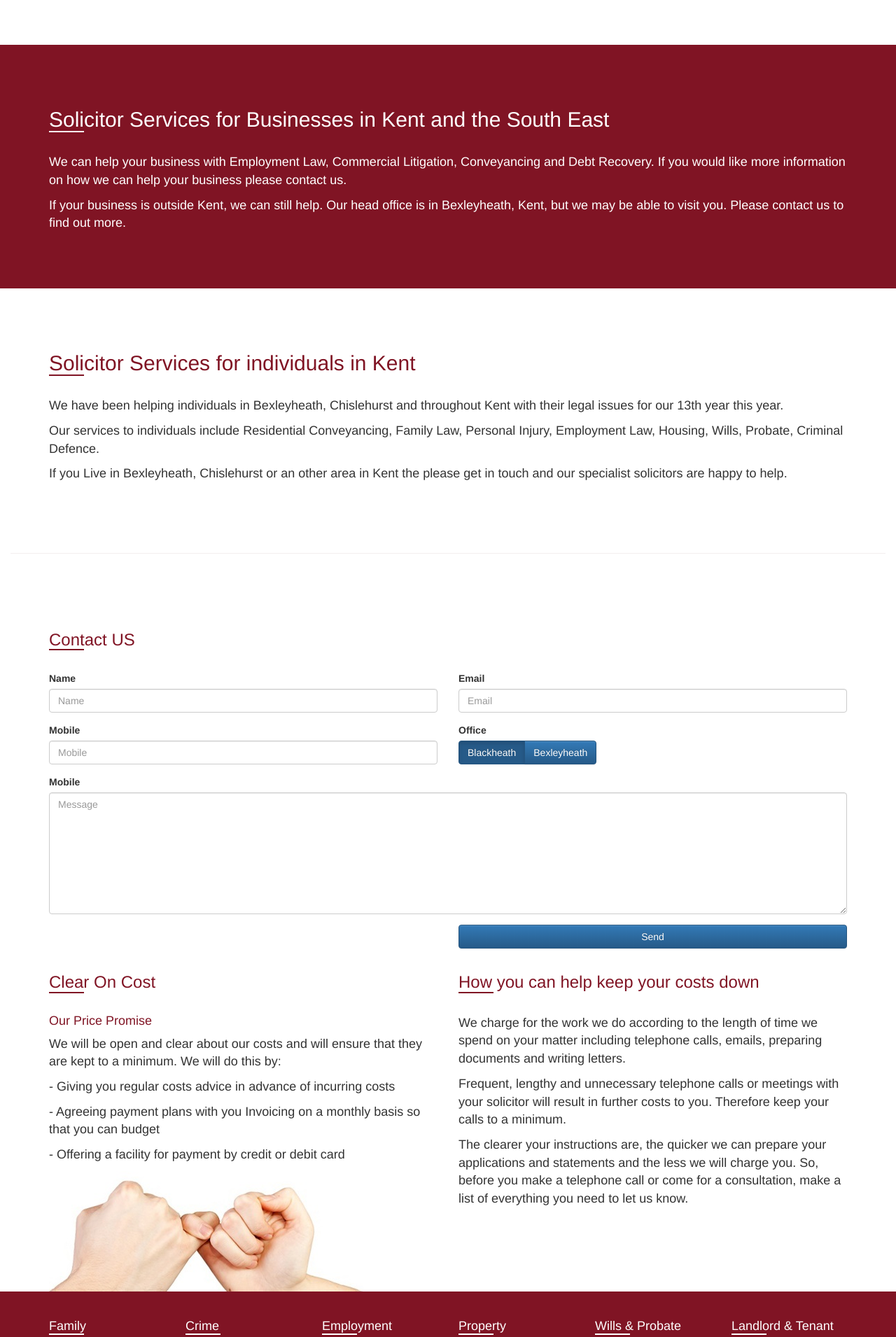
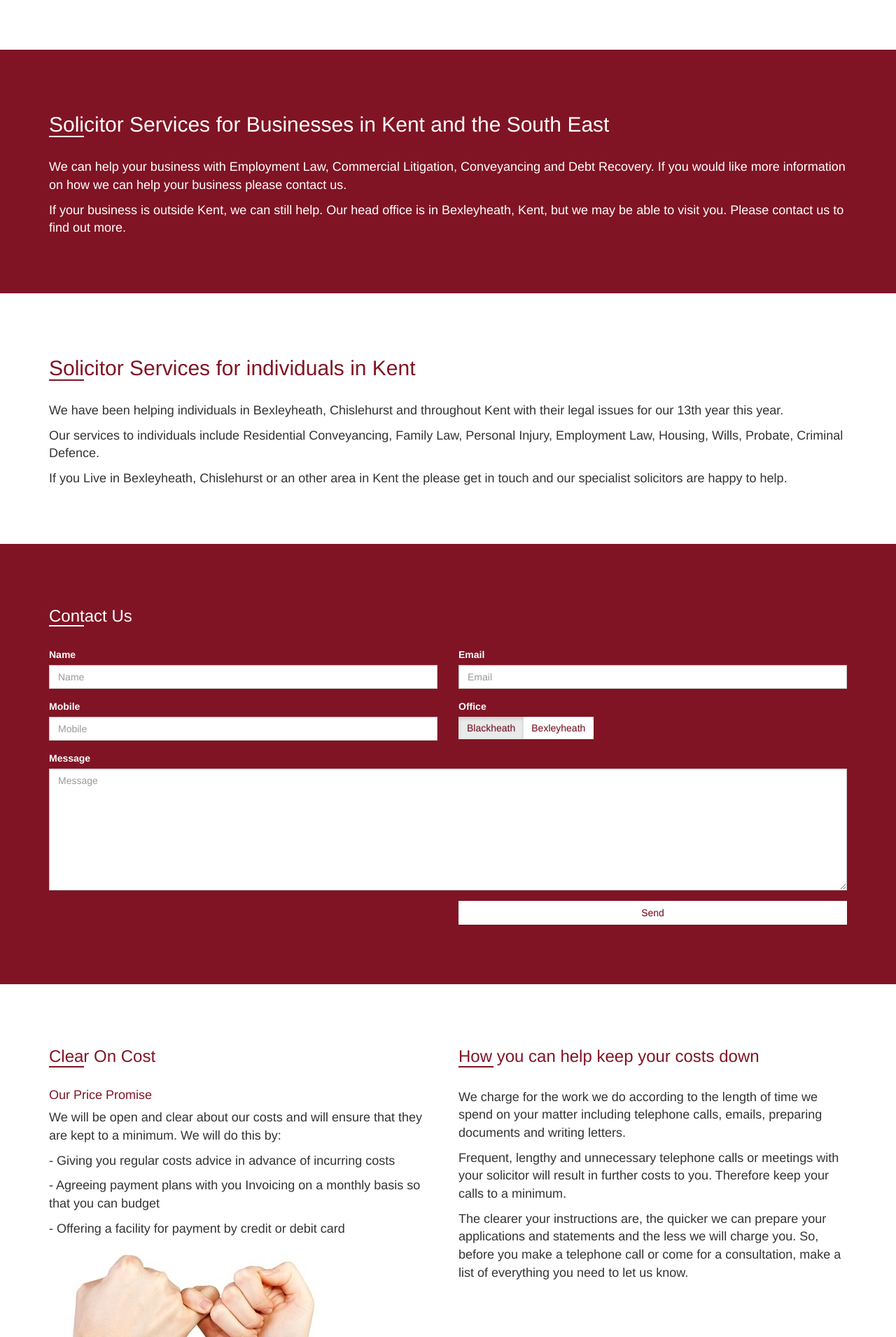
Before and after one commit to muhdmishal/ALSW, a PHP site: page / in a window 1280 px wide. Shown: the part 2316-4226 px from the top of the page at 70% size. Run offline with PHP 8.4, Linux system fonts and the light colour scheme.

Commit message:
Css and footer updates.

```diff
--- a/css/custom.css
+++ b/css/custom.css
@@ -1,9 +1,9 @@
 @font-face {
   font-family:"Lemon/Milk";
-  src:url("fonts/LemonMilk.eot?") format("eot"),
-    url("fonts/LemonMilk.woff") format("woff"),
-    url("fonts/LemonMilk.ttf") format("truetype"),
-    url("fonts/LemonMilk.svg#LemonMilk") format("svg");
+  src:url("../fonts/LemonMilk.eot?") format("eot"),
+    url("../fonts/LemonMilk.woff") format("woff"),
+    url("../fonts/LemonMilk.ttf") format("truetype"),
+    url("../fonts/LemonMilk.svg#LemonMilk") format("svg");
   font-weight:normal;
   font-style:normal;
 }
@@ -400,3 +400,26 @@ h3::after {
 .mobile-tile h3::after {
   display: none;
 }
+.office {
+  padding: 25px;
+}
+.form-control,
+.btn {
+  border-radius: 0;
+}
+.btn-primary {
+  background: #fff;
+  border: #e9eaea;
+  color: #801424;
+}
+.btn-primary.active {
+  background: #e9eaea;
+  border: #e9eaea;
+  color: #801424;
+}
+.btn-primary:hover,
+.btn-primary.active:hover {
+  background: #e9eaea;
+  border: #e9eaea;
+  color: #801424;
+}
--- a/family.html
+++ b/family.html
@@ -30,7 +30,7 @@
     <script src="https://ajax.googleapis.com/ajax/libs/jquery/1.12.4/jquery.min.js"></script>
     <script src="js/bootstrap.min.js"></script>
 
-    <script src="js/w3data.js"></script>
+    <script src="http://www.w3schools.com/lib/w3data.js"></script>
   </head>
   <body>
     <div class="container-fluid">
--- a/footer.html
+++ b/footer.html
@@ -1,9 +1,8 @@
-<hr>
-<div class="row section">
+<div class="row section bg-primary">
   <div class="container">
     <div class="row">
       <div class="col-sm-12">
-        <h3>Contact US</h3>
+        <h3>Contact Us</h3>
       </div>
       <form class="" action="" method="post">
         <div class="col-sm-6">
@@ -39,7 +38,7 @@
         </div>
         <div class="col-sm-12">
           <div class="form-group">
-            <label for="exampleInputEmail1">Mobile</label>
+            <label for="exampleInputEmail1">Message</label>
             <textarea name="message" class="form-control" rows="8" cols="40" placeholder="Message"></textarea>
           </div>
         </div>
@@ -51,6 +50,10 @@
         </div>
       </form>
     </div>
+  </div>
+</div>
+<div class="row section">
+  <div class="container">
     <div class="row">
       <div class="col-sm-6">
         <h3>Clear On Cost</h3>
--- a/index.html
+++ b/index.html
@@ -239,11 +239,11 @@
                 (please see the our fees page for more details or call us on 0208-301-4884 ).
               </p>
             </div>
-            <div class="col-sm-3">
+            <div class="col-sm-3 office">
               <img src="images/ofc1.jpg" alt="Office" class="img-responsive"/>
               <h4 class="text-center">Blackheath</h4>
             </div>
-            <div class="col-sm-3">
+            <div class="col-sm-3 office">
               <img src="images/ofc2.jpg" alt="Office" class="img-responsive"/>
               <h4 class="text-center">Bexleyheath</h4>
             </div>
```
